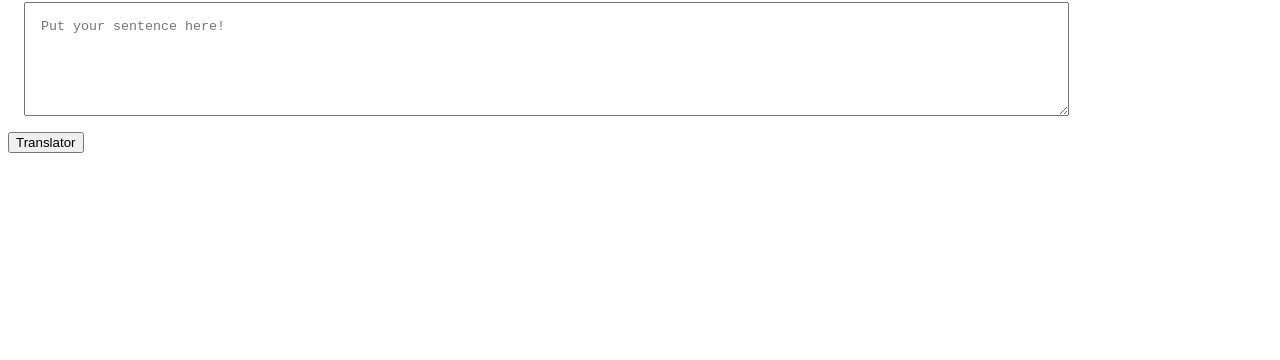
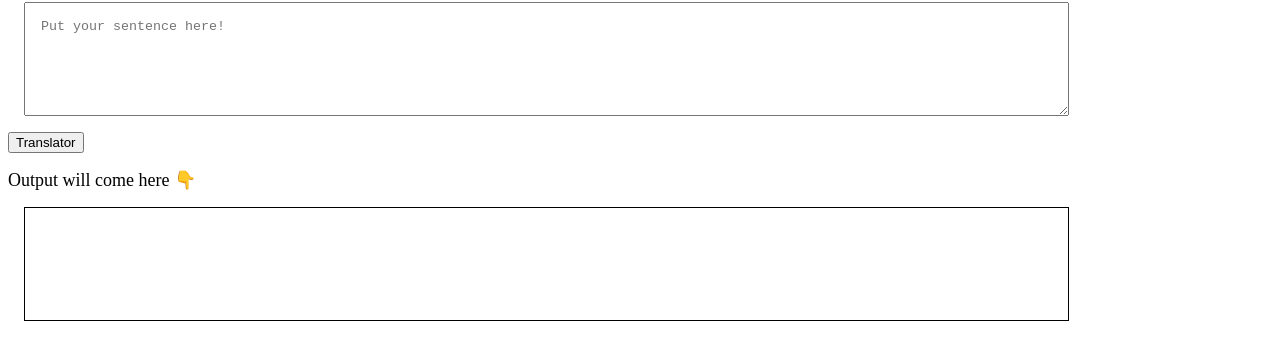
Before and after one commit to poojakelkar/neog-camp--Banana-Speak, a plain HTML site: page index.html in a window 1280 px wide. Shown: the part 78-438 px from the top of the page. Drawn offline with Linux system fonts and the light colour scheme.

Commit message:
innertext done

```diff
--- a/app.js
+++ b/app.js
@@ -1,9 +1,9 @@
 var btnTranslator = document.querySelector("#btn-translator");
 var textInput = document.querySelector("#text-input");
+var outputDiv = document.querySelector("#output");
 
 function clickHandler() {
-    console.log("clicked");
-    console.log("input",textInput.value)
+    outputDiv.innerText = "translation Done" + textInput.value;
 }
 
 btnTranslator.addEventListener("click", clickHandler);
--- a/index.html
+++ b/index.html
@@ -16,6 +16,9 @@
     <textarea placeholder="Put your sentence here!" id="text-input"></textarea>
     <button id="btn-translator" type="text/javascript">Translator</button>
 
+    <div id="text">Output will come here 👇</div>
+    <div id="output"></div>
+
     <script src="app.js"></script>
 </body>
 
--- a/style.css
+++ b/style.css
@@ -5,3 +5,17 @@
     margin: 1rem;
     padding: 1rem;
 }
+
+#output{
+    border: 1px solid black;
+    width: 80%;
+    height: 10vh;
+    display: block;
+    margin: 1rem;
+    padding: 1rem;
+}
+
+#text{
+    font-size: large;
+    padding-top: 1rem;
+}
```
